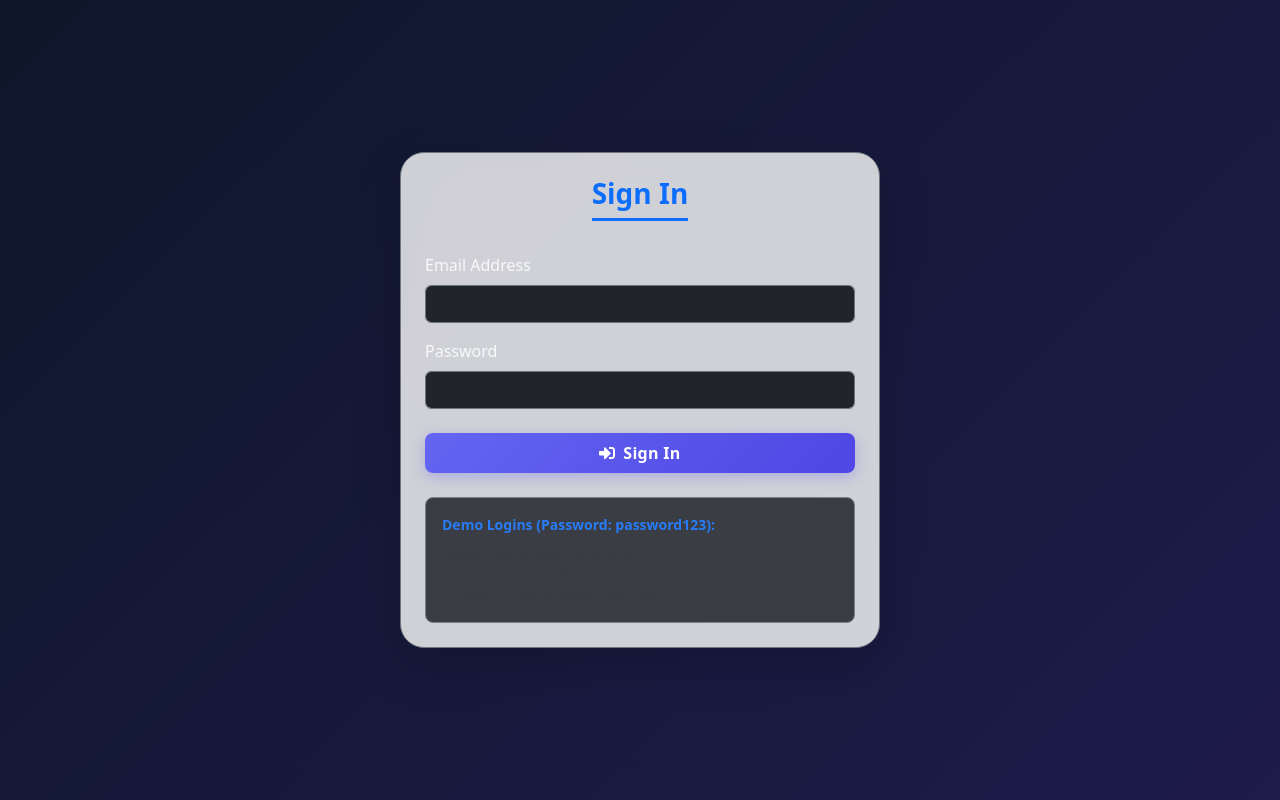
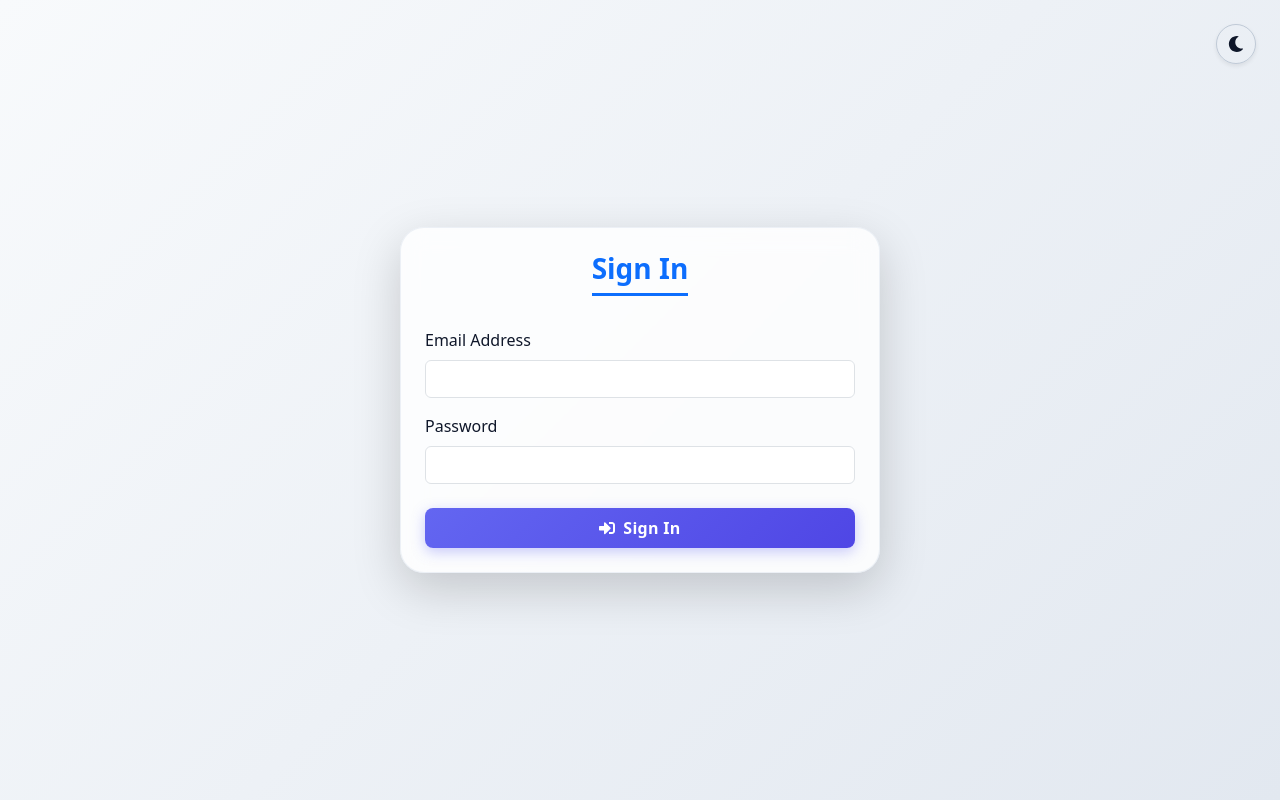
Before and after one commit to buddhadevdeep/EXAM_APP, a React app in the folder frontend/: page /profile in a window 1280 px wide. Built offline with nearby package versions, Linux system fonts and the light colour scheme; the HTML template or start-up script is replaced by a standard one.

Commit message:
update https to http

```diff
--- a/frontend/src/index.css
+++ b/frontend/src/index.css
@@ -40,19 +40,49 @@ body.light-mode {
 
 .dark-mode .glass-card {
   background: var(--bg-card-dark);
-  border-color: var(--border-dark);
+  border-color: rgba(99, 102, 241, 0.3);
   color: var(--text-light);
+  box-shadow: 0 10px 40px -10px rgba(99, 102, 241, 0.3), 0 8px 32px 0 rgba(0, 0, 0, 0.5);
 }
 
 .light-mode .glass-card {
   background: var(--bg-card-light);
   border-color: var(--border-light);
   color: var(--text-dark);
+  box-shadow: 0 10px 30px -10px rgba(99, 102, 241, 0.15), 0 8px 32px 0 rgba(0, 0, 0, 0.05);
 }
 
-.glass-card:hover {
+.dark-mode .glass-card:hover {
   transform: translateY(-2px);
-  box-shadow: 0 12px 40px 0 rgba(0, 0, 0, 0.15);
+  box-shadow: 0 15px 50px -5px rgba(99, 102, 241, 0.45), 0 12px 40px 0 rgba(0, 0, 0, 0.6);
+}
+
+.light-mode .glass-card:hover {
+  transform: translateY(-2px);
+  box-shadow: 0 15px 40px -5px rgba(99, 102, 241, 0.25), 0 12px 40px 0 rgba(0, 0, 0, 0.08);
+}
+
+/* Autofill Overrides to prevent default white background on browser autofill */
+.dark-mode input:-webkit-autofill,
+.dark-mode input:-webkit-autofill:hover,
+.dark-mode input:-webkit-autofill:focus,
+.dark-mode select:-webkit-autofill,
+.dark-mode select:-webkit-autofill:hover,
+.dark-mode select:-webkit-autofill:focus {
+  -webkit-text-fill-color: var(--text-light) !important;
+  -webkit-box-shadow: 0 0 0px 1000px rgba(15, 23, 42, 0.8) inset !important;
+  transition: background-color 5000s ease-in-out 0s;
+}
+
+.light-mode input:-webkit-autofill,
+.light-mode input:-webkit-autofill:hover,
+.light-mode input:-webkit-autofill:focus,
+.light-mode select:-webkit-autofill,
+.light-mode select:-webkit-autofill:hover,
+.light-mode select:-webkit-autofill:focus {
+  -webkit-text-fill-color: var(--text-dark) !important;
+  -webkit-box-shadow: 0 0 0px 1000px rgba(255, 255, 255, 0.9) inset !important;
+  transition: background-color 5000s ease-in-out 0s;
 }
 
 /* Micro Animations */
--- a/frontend/src/pages/Login.jsx
+++ b/frontend/src/pages/Login.jsx
@@ -3,7 +3,7 @@ import React, { useState } from 'react';
 import { useAuth } from '../context/AuthContext';
 import { useNavigate } from 'react-router-dom';
 import axios from 'axios';
-import { FaSignInAlt, FaUserPlus } from 'react-icons/fa';
+import { FaSignInAlt, FaUserPlus, FaSun, FaMoon } from 'react-icons/fa';
 
 const Login = () => {
   const [isRegister, setIsRegister] = useState(false);
@@ -16,7 +16,7 @@ const Login = () => {
   const [department, setDepartment] = useState('');
   const [error, setError] = useState('');
   const [success, setSuccess] = useState('');
-  const { login } = useAuth();
+  const { login, darkMode, toggleTheme } = useAuth();
   const navigate = useNavigate();
 
   const handleAction = async (e) => {
@@ -55,8 +55,27 @@ const Login = () => {
   };
 
   return (
-    <div className="d-flex align-items-center justify-content-center min-vh-100 px-3 bg-dark" style={{ background: 'linear-gradient(135deg, #0f172a 0%, #1e1b4b 100%)' }}>
-      <div className="card glass-card p-4 animated-fade text-white shadow-lg border-secondary" style={{ maxWidth: '480px', width: '100%', borderRadius: '24px' }}>
+    <div
+      className="d-flex align-items-center justify-content-center min-vh-100 px-3 position-relative"
+      style={{
+        background: darkMode
+          ? 'linear-gradient(135deg, #0f172a 0%, #1e1b4b 100%)'
+          : 'linear-gradient(135deg, #f8fafc 0%, #e2e8f0 100%)',
+        transition: 'background 0.3s ease'
+      }}
+    >
+      {/* Floating Theme Toggle */}
+      <button
+        onClick={toggleTheme}
+        className="btn btn-outline-secondary position-absolute top-0 end-0 m-4 rounded-circle p-0 d-flex align-items-center justify-content-center shadow-sm"
+        style={{ width: '40px', height: '40px' }}
+        title={darkMode ? "Switch to Light Mode" : "Switch to Dark Mode"}
+        type="button"
+      >
+        {darkMode ? <FaSun className="text-warning" /> : <FaMoon />}
+      </button>
+
+      <div className="card glass-card p-4 animated-fade shadow-lg" style={{ maxWidth: '480px', width: '100%', borderRadius: '24px' }}>
 
         {/* Sign In Header */}
         <div className="d-flex justify-content-center mb-4">
@@ -69,10 +88,10 @@ const Login = () => {
         <form onSubmit={handleAction}>
           {isRegister && (
             <div className="mb-3">
-              <label className="form-label text-light">Full Name</label>
+              <label className="form-label">Full Name</label>
               <input
                 type="text"
-                className="form-control bg-dark text-white border-secondary"
+                className="form-control"
                 value={fullName}
                 onChange={(e) => setFullName(e.target.value)}
                 required
@@ -81,10 +100,10 @@ const Login = () => {
           )}
 
           <div className="mb-3">
-            <label className="form-label text-light">Email Address</label>
+            <label className="form-label">Email Address</label>
             <input
               type="email"
-              className="form-control bg-dark text-white border-secondary"
+              className="form-control"
               value={email}
               onChange={(e) => setEmail(e.target.value)}
               required
@@ -92,10 +111,10 @@ const Login = () => {
           </div>
 
           <div className="mb-3">
-            <label className="form-label text-light">Password</label>
+            <label className="form-label">Password</label>
             <input
               type="password"
-              className="form-control bg-dark text-white border-secondary"
+              className="form-control"
               value={password}
               onChange={(e) => setPassword(e.target.value)}
               required
@@ -105,9 +124,9 @@ const Login = () => {
           {isRegister && (
             <>
               <div className="mb-3">
-                <label className="form-label text-light">Role Profile</label>
+                <label className="form-label">Role Profile</label>
                 <select
-                  className="form-select bg-dark text-white border-secondary"
+                  className="form-select"
                   value={roleId}
                   onChange={(e) => setRoleId(parseInt(e.target.value))}
                 >
@@ -119,20 +138,20 @@ const Login = () => {
               {roleId === 3 ? (
                 <div className="row">
                   <div className="col-6 mb-3">
-                    <label className="form-label text-light">Roll Number</label>
+                    <label className="form-label">Roll Number</label>
                     <input
                       type="text"
-                      className="form-control bg-dark text-white border-secondary"
+                      className="form-control"
                       value={rollNumber}
                       onChange={(e) => setRollNumber(e.target.value)}
                       required
                     />
                   </div>
                   <div className="col-6 mb-3">
-                    <label className="form-label text-light">Class/Section</label>
+                    <label className="form-label">Class/Section</label>
                     <input
                       type="text"
-                      className="form-control bg-dark text-white border-secondary"
+                      className="form-control"
                       value={classSection}
                       onChange={(e) => setClassSection(e.target.value)}
                       required
@@ -141,10 +160,10 @@ const Login = () => {
                 </div>
               ) : (
                 <div className="mb-3">
-                  <label className="form-label text-light">Department Name</label>
+                  <label className="form-label">Department Name</label>
                   <input
                     type="text"
-                    className="form-control bg-dark text-white border-secondary"
+                    className="form-control"
                     value={department}
                     onChange={(e) => setDepartment(e.target.value)}
                     required
@@ -159,15 +178,6 @@ const Login = () => {
             {isRegister ? 'Create Account' : 'Sign In'}
           </button>
         </form>
-
-        {!isRegister && (
-          <div className="mt-4 p-3 bg-dark border border-secondary rounded-3 small" style={{ opacity: 0.85 }}>
-            <span className="fw-bold text-primary">Demo Logins (Password: password123):</span>
-            <div className="mt-2 text-muted">Admin: admin@platform.com</div>
-            <div className="text-muted">Teacher: teacher1@platform.com</div>
-            <div className="text-muted">Student: student1@platform.com</div>
-          </div>
-        )}
       </div>
     </div>
   );
--- a/frontend/vite.config.js
+++ b/frontend/vite.config.js
@@ -1,16 +1,13 @@
 import { defineConfig } from 'vite'
 import react from '@vitejs/plugin-react'
-
-import basicSsl from '@vitejs/plugin-basic-ssl'
 
 // https://vite.dev/config/
 export default defineConfig({
   plugins: [
-    react(),
-    basicSsl()
+    react()
   ],
   server: {
     host: true,
-    https: true
+    https: false
   }
 })
```
